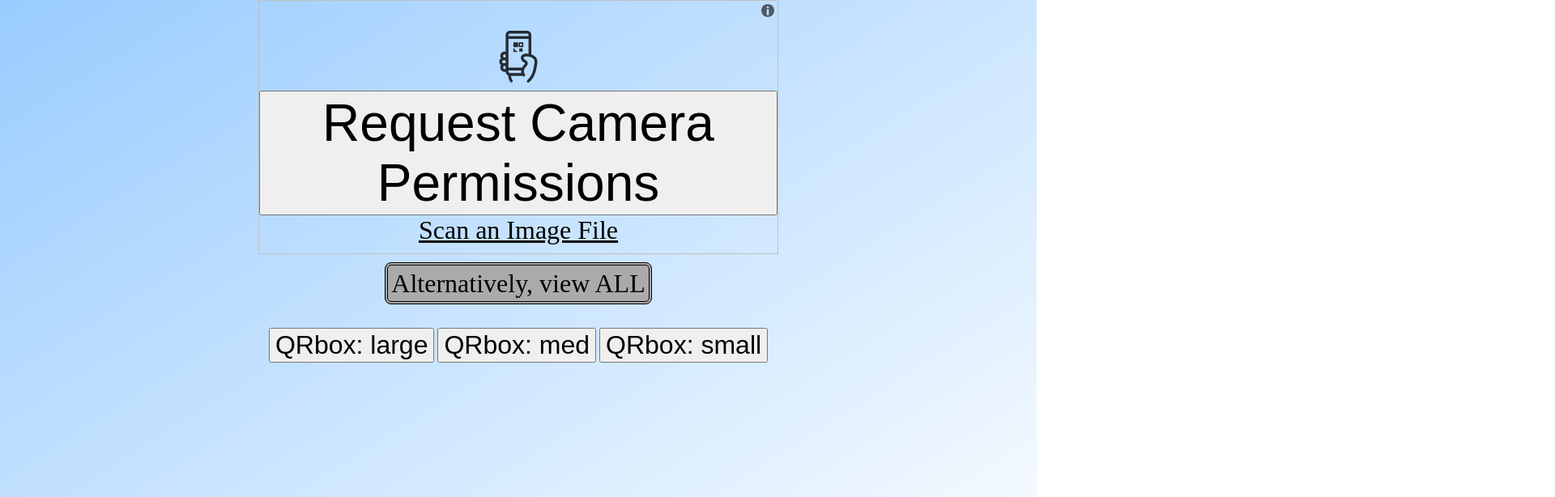
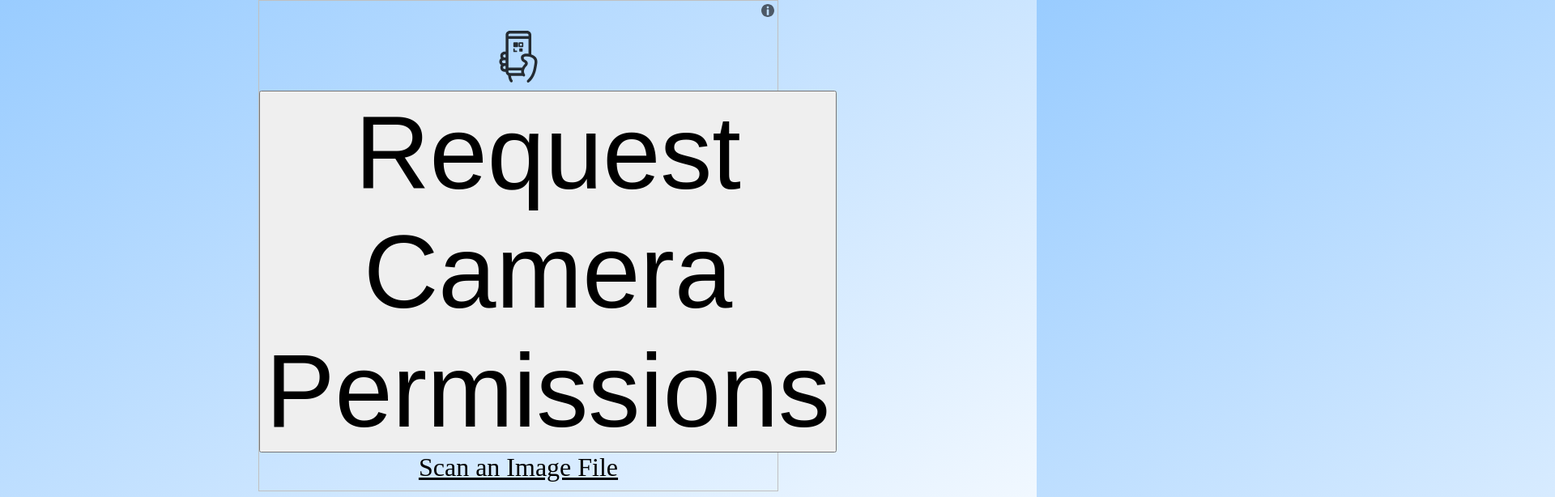
Before and after one commit to ris-work/business_analytics, a plain HTML site: page index.html in a window 1280 px wide. Shown: the top 614 px of the page at 81% size, 1920 px wide, since content can reach past the window. Drawn offline with Linux system fonts and the light colour scheme.

Commit message:
No-cache
FossilOrigin-Name: 1ae81fd9ecbd045d7902dbec34ac0df65b98f2381dc15731d30a2ead21d10c04

```diff
--- a/index.html
+++ b/index.html
@@ -1,6 +1,6 @@
 <html>
 	<head><title>Stock checking app and scanning app</title>
-		<link rel="stylesheet" type="text/css" href="style.css?ref=no-cache" />
+		<link rel="stylesheet" type="text/css" href="style.css?ref=no-cache-1" />
 		<link rel="icon" type="image/svg+xml" href="/srm-icons/barcode.svg" />
 		<link rel="apple-touch-icon" size="180x180" type="image/png" href="/srm-icons/barcode_180.png" />
 		<link rel="apple-touch-icon" size="120x120" type="image/png" href="/srm-icons/barcode_120.png" />
--- a/style.css
+++ b/style.css
@@ -178,7 +178,7 @@ padding-bottom: 2%;
 }
 
 #qrbox_l, #qrbox_m, #qrbox_s, #html5-qrcode-button-camera-start, #html5-qrcode-button-camera-stop, #html5-qrcode-button-camera-permission {
-	font-size: 2em;
+	font-size: max(2em, 10vh, 10vw);
 }
 .goback:hover{
 	box-shadow: 0 12px 16px 0 rgba(0,0,0,0.24), 0 17px 50px 0 rgba(0,0,0,0.19);
```
